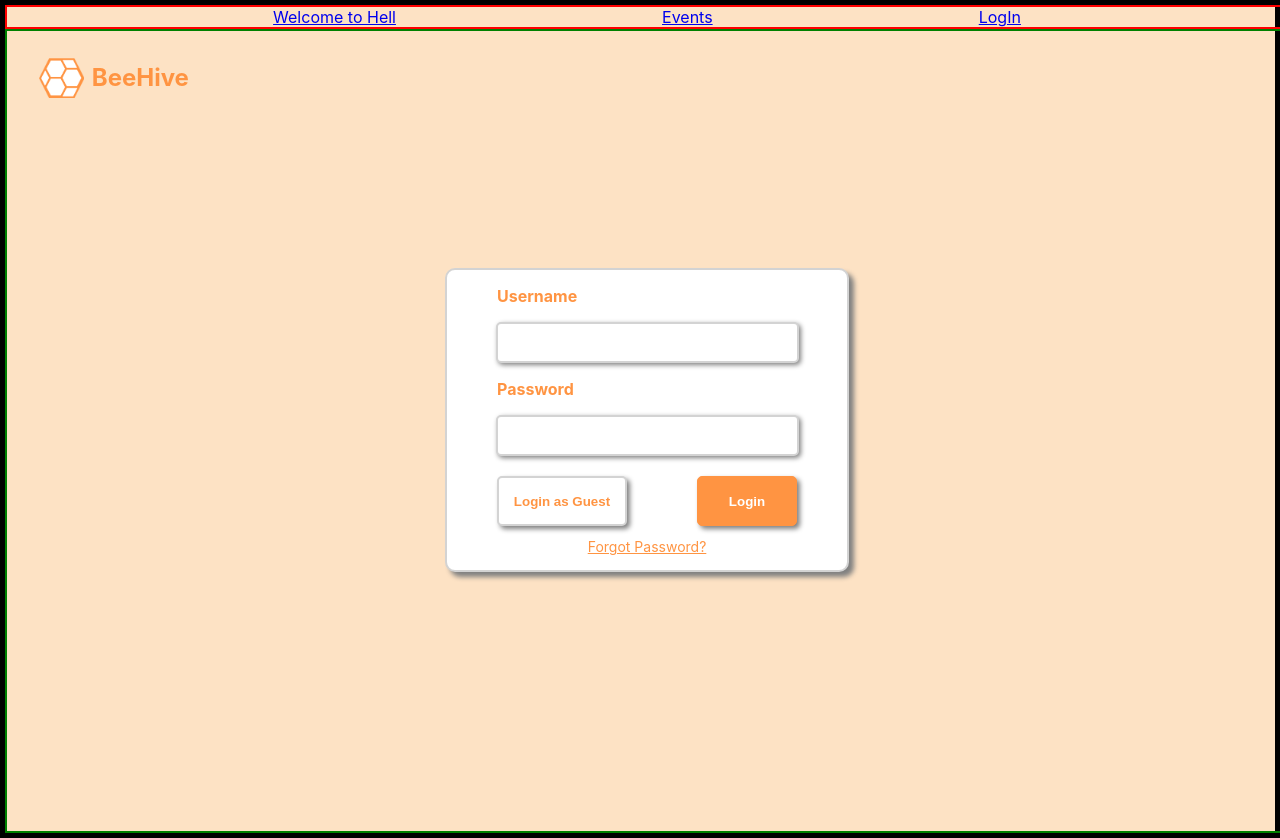
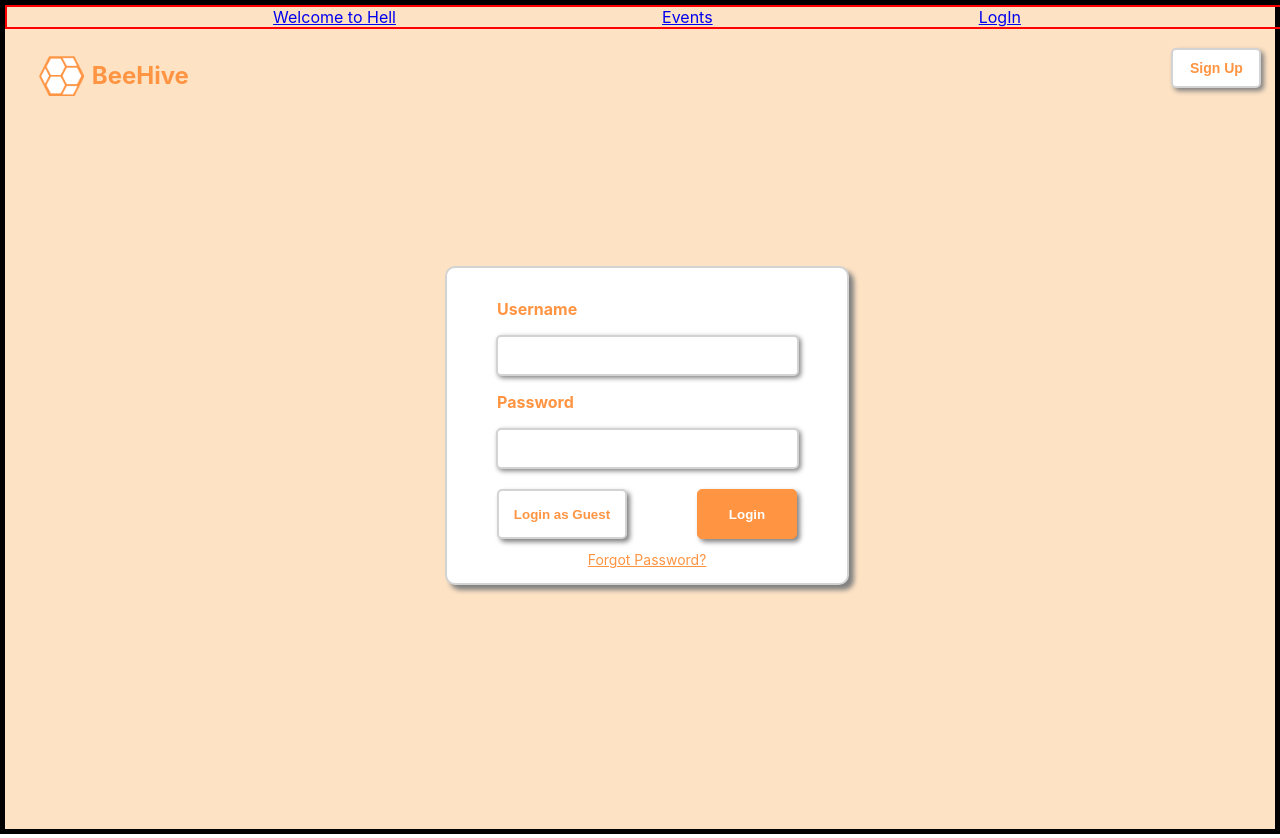
Before and after one commit to MuazAlhaidar/BeeHive, a React (Create React App) app in the folder client/: page /LogIn in a window 1280 px wide. Built offline with nearby package versions, Linux system fonts and the light colour scheme.

Commit message:
Created SignUp button in Login page

```diff
--- a/client/src/CSS/LogIn.css
+++ b/client/src/CSS/LogIn.css
@@ -1,6 +1,5 @@
 .Login {
   display: flex;
-  border: solid green 2px;
   flex-grow: 1;
   height: 100vh;
   align-items: center;
@@ -12,7 +11,19 @@
   align-self: flex-start;
 }
 
+.Login-SignUpButton {
+  margin-right: 2vw;
+}
+
 .Login-LoginPanel {
   flex-grow: 1;
   padding-top: 20vh;
 }
+
+.Login-Top {
+  display: flex;
+  flex-direction: row;
+  align-items: center;
+  justify-content: space-between;
+  width: 100vw;
+}
--- a/client/src/CSS/LogInPanel.css
+++ b/client/src/CSS/LogInPanel.css
@@ -7,6 +7,7 @@
   width: 400px;
   color: #ff9442;
   flex-direction: column;
+  padding-top: 15px;
 }
 
 .LoginPanel-Input {
--- /dev/null
+++ b/client/src/CSS/SignUpButton.css
@@ -0,0 +1,11 @@
+.SignUpButton {
+  background-color: #ffffff;
+  border: 2px solid lightgray;
+  color: #ff9442;
+  box-shadow: 3px 3px 5px gray;
+  width: 90px;
+  border-radius: 5px;
+  font-weight: bold;
+  font-size: 14px;
+  height: 40px;
+}
--- a/client/src/Components/LogInPanel.tsx
+++ b/client/src/Components/LogInPanel.tsx
@@ -28,7 +28,7 @@ function LogInPanel() {
         <button className="LoginPanel-LoginAsGuest">Login as Guest</button>
         <button className="LoginPanel-Login">Login</button>
       </div>
-      <Link className="LoginPanel-ForgotPassword" to="/SignUp">
+      <Link className="LoginPanel-ForgotPassword" to="/ForgotPassword">
         Forgot Password?
       </Link>
     </div>
--- /dev/null
+++ b/client/src/Components/SignUpButton.tsx
@@ -0,0 +1,13 @@
+import React from "react";
+import { Link } from "react-router-dom";
+import "../CSS/SignUpButton.css";
+
+function SignUpButton() {
+  return (
+    <Link to="/SignUp">
+      <button className="SignUpButton">Sign Up</button>
+    </Link>
+  );
+}
+
+export default SignUpButton;
--- a/client/src/Pages/LogIn.tsx
+++ b/client/src/Pages/LogIn.tsx
@@ -1,14 +1,20 @@
 import React from "react";
 import LogoAndTitle from "../Components/LogoAndTitle";
 import LogInPanel from "../Components/LogInPanel";
+import SignUpButton from "../Components/SignUpButton";
 
 import "../CSS/LogIn.css";
 
 function LogIn() {
   return (
     <div className="Login">
-      <div className="Login-TitleAndLogo">
-        <LogoAndTitle />
+      <div className="Login-Top">
+        <div className="Login-TitleAndLogo">
+          <LogoAndTitle />
+        </div>
+        <div className="Login-SignUpButton">
+          <SignUpButton />
+        </div>
       </div>
       <div className="Login-LoginPanel">
         <LogInPanel />
```
